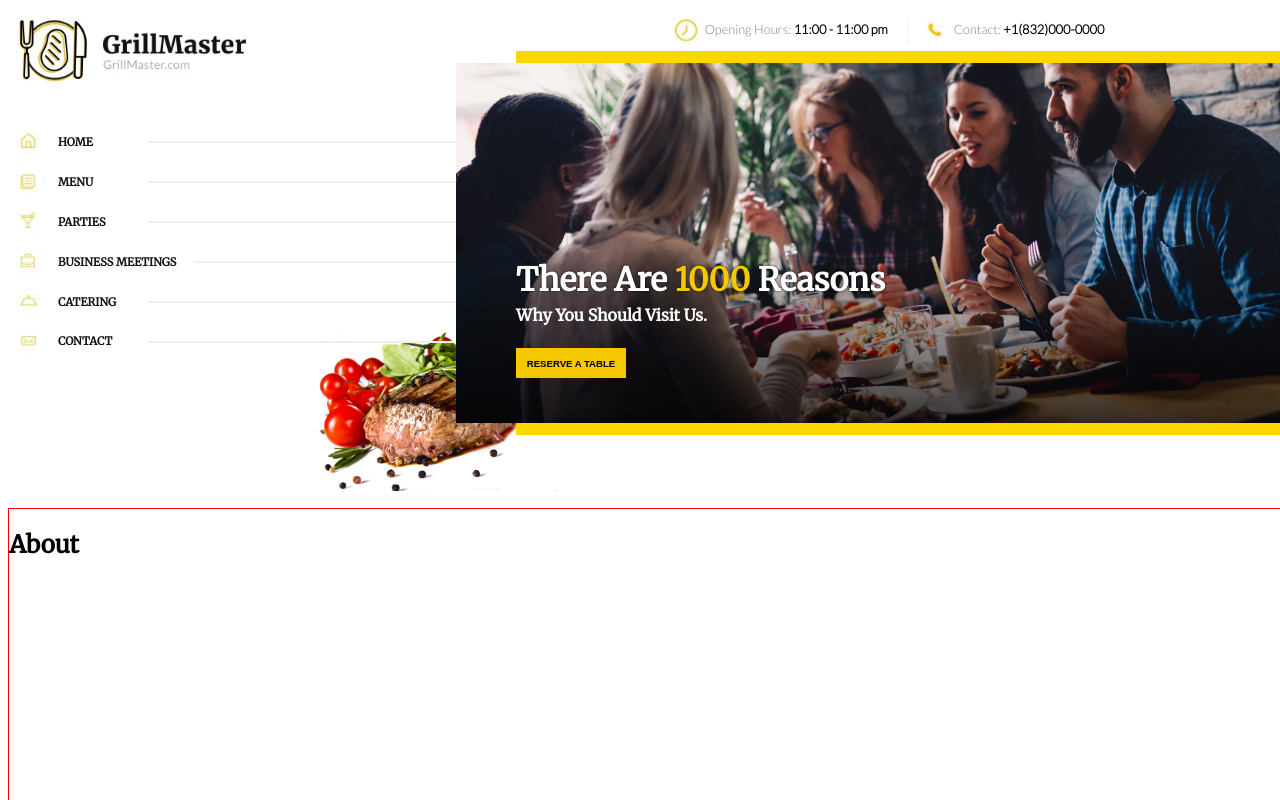
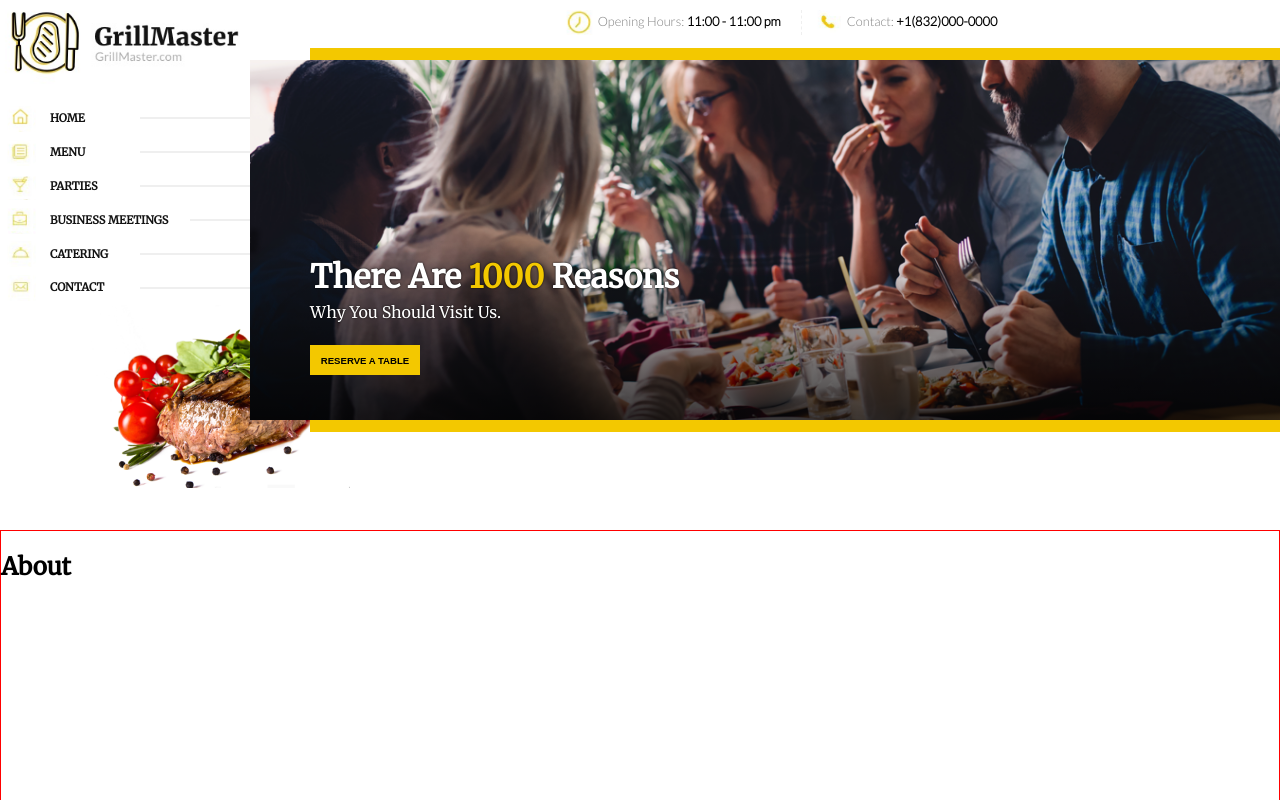
Before and after one commit to safiyc/restaurant, a React (Create React App) app in the folder frontend/: page / in a window 1280 px wide. Shown: the top 800 px of the page. Built offline with nearby package versions, Linux system fonts and the light colour scheme.

Commit message:
More work on Header

```diff
--- /dev/null
+++ b/frontend/src/components/Button.js
@@ -0,0 +1,37 @@
+import React from 'react';
+import styled from 'styled-components';
+import { color } from '../util';
+
+const Btn = styled.button`
+  /* position: absolute;
+  top: 285px;
+  left: 60px;
+  z-index: 10; */
+
+  background-color: ${color.yellow};
+  border: none;
+  width: 110px;
+  height: 30px;
+  text-transform: uppercase;
+  font-size: .6rem;
+  font-weight: 600;
+
+  /* @media (max-width: 600px) {
+    left: 0;
+    right: 0;
+    margin-left: auto;
+    margin-right: auto;
+  } */
+
+  &:hover {
+    color: white;
+  }
+`;
+
+const Button = () => {
+  return (
+    <Btn>Reserve A Table</Btn>
+  )
+};
+
+export default Button;
--- a/frontend/src/components/Footer.js
+++ b/frontend/src/components/Footer.js
@@ -9,7 +9,7 @@ const StyledFooter = styled.footer`
 
   background: ${color.black};
   color: ${color.gray};
-  width: 100vw;
+  width: 100%;
 
   ${above.med`
     grid-template-columns: 20vw 20vw 30vw 30vw;
--- a/frontend/src/components/Header.js
+++ b/frontend/src/components/Header.js
@@ -1,6 +1,8 @@
 import React from 'react';
 import styled from 'styled-components';
+// import Button from './Button';
 import logo from '../asset/img/logo.PNG';
+import menuExpandIcon from '../asset/img/menu_expand.png';
 import homeIcon from '../asset/img/home_icon.PNG';
 import menuIcon from '../asset/img/menu_icon.png';
 import partiesIcon from '../asset/img/parties_icon.png';
@@ -12,33 +14,29 @@ import phoneIcon from '../asset/img/phone_icon.png';
 import peopleDining from '../asset/img/people_dining.png';
 import imgBehind from '../asset/img/img_behind.png';
 
-import { color } from '../util'
+import { color } from '../util';
 
+// #region HeaderContainer
 const HeaderContainer = styled.div`
-  display: flex;
   width: 100%;
   height: 500px;
   font-size: 16px;
+  display: grid;
+  grid-template-rows: 100px auto;
+  grid-template-columns: 250px auto; // 250px auto
+  grid-auto-flow: column;
+  margin-bottom: 30px;
+
+  @media (max-width: 600px) {
+    grid-template-columns: auto auto auto;
+    grid-template-areas:
+    "logo hoursphone navsection"
+    "imgscontainer imgscontainer imgscontainer";
+  }
 `;
+// #endregion
 
-const LeftContent = styled.div`
-  width: 35%;
-  min-width: 250px;
-
-  // helper
-  // border: 1px dotted ${color.yellow};
-  // background-color: rgba(0,0,0,.25);
-`;
-
-const RightContent = styled.div`
-  width: 65%;
-
-  /*
-  helper
-  border: 1px dotted black;
-  */
-`;
-
+// #region Logo
 const Logo = styled.div`
   background-image: url(${logo});
   background-size: contain;
@@ -46,19 +44,165 @@ const Logo = styled.div`
   width: 250px;
   height: 100px;
   margin-left: 0;
+  order: 1;
 
-  // helper
-  // border: 1px dashed red;
+  @media (max-width: 600px) {
+    width: 150px;
+    grid-area: logo;
+  }
+`;
+// #endregion
+
+// #region HoursPhone
+const HoursPhone = styled.ul`
+  display: flex;
+  justify-content: center;
+  list-style: none;
+  margin: 10px 0 25px;
+  font-size: .8rem;
+  color: grey;
+  height: 25px;
+  order: 3;
+
+  @media (max-width: 600px) {
+    grid-area: hoursphone;
+    order: 2;
+    flex-direction: column;
+    width: 125px;
+    padding-left: 0;
+    margin-top: 15px;
+    justify-self: center;
+  }
 `;
 
-const NavSection = styled.ul`
-  list-style: none;
+const HoursPhoneList = styled.li`
+  white-space: nowrap;
+  padding: 0 20px 0 12px;
+  position: relative;
 
-  // test
-  padding-left: 5px;
+  & > .hrs_contact_number {
+    color: black;
+    font-weight: 600;
+  }
+
+  @media (max-width: 600px){
+    padding: 0;
+
+    & > .hrs_contact_label {
+      display: none;
+    }
+
+    & > .hrs_contact_number {
+      position: absolute;
+      right: 0;
+      color: grey;
+    }
+  }
+
+  &:not(last-child):first-child {
+    border-right: 1px dashed #efefef;
+
+    @media (max-width: 600px){
+      border-right: none;
+      padding-right: 10px;
+    }
+  }
 `;
 
-const LinksList = styled.li`
+const HoursPhoneIcons = styled.div`
+  width: 28px;
+  height: 25px;
+  background-size: contain;
+  background-repeat: no-repeat;
+  display: inline-block;
+  vertical-align: middle;
+  margin-right: 5px;
+
+  @media (max-width: 600px){
+    width: 20px;
+  }
+`;
+
+const HoursIcon = styled(HoursPhoneIcons)`
+  background-image: url(${hoursIcon});
+
+  @media (max-width: 600px){
+    width: 18px;
+  }
+`;
+
+const PhoneIcon = styled(HoursPhoneIcons)`
+  background-image: url(${phoneIcon});
+
+  @media (max-width: 600px){
+    width: 23px;
+    margin-left: -4px;
+  }
+`;
+// #endregion
+
+// #region NavSection
+const NavSection = styled.div`
+  list-style: none;
+  padding-left: 5px;
+  order: 2;
+
+  /* max-width: 300px;
+  min-width: 250px; */
+
+  @media (max-width: 600px) {
+    grid-area: navsection;
+    justify-self: end;
+    order: 3;
+    width: 40px;
+    margin: 10px 10px 0 0;
+    position: relative;
+    display: inline-block;
+
+    &:hover div {
+      display: block;
+    }
+
+    &:hover span {
+      border: 3px solid black;
+    }
+  }
+`;
+
+const NavLinks = styled.div`
+  @media (max-width: 600px) {
+    display: none;
+    position: absolute;
+    right: -10px;
+    width: 130px;
+    background-color: rgba(255,255,255,.75);
+    box-shadow: 0 0 2px 0 rgba(0,0,0,.5);
+    z-index: 100;
+
+    & div {
+      display: block;
+    }
+
+    & div:hover {
+      color: ${color.yellow};
+    }
+  }
+`;
+
+const MenuExpandIcon = styled.span`
+  display: none;
+
+  @media (max-width: 600px) {
+    display: inline-block;
+    width: 40px;
+    height: 29px;
+    background-image: url(${menuExpandIcon});
+    background-size: contain;
+    background-repeat: no-repeat;
+  }
+`;
+
+const LinksList = styled.div`
   margin: 3px 0;
   text-transform: uppercase;
   font-size: .7rem;
@@ -69,13 +213,16 @@ const LinksList = styled.li`
   align-items: center;
 
   & > h4 {
-    min-width: ${props => props.widthBM ? '180px' : '135px'};
-    margin: 3px 0;
+    min-width: ${props => props.widthBM ? '185px' : '135px'};
+    margin: 0;
+
+    @media (max-width: 600px) {
+      min-width: unset;
+      text-align: center;
+    }
   }
 
-  // TODO: please change 'a' to 'Link'
   & > h4 > a {
-    color: black;
     color: ${color.black};
     text-decoration: none;
   }
@@ -92,12 +239,20 @@ const NavIcons = styled.span`
   vertical-align: middle;
   margin-right: 12px;
   transform: scale(.85);
+
+  @media (max-width: 600px) {
+    display: none;
+  }
 `;
 
 const HR = styled.hr`
   width: 100%;
   height: 1px;
   border: .005rem solid #efefef;
+
+  @media (max-width: 600px) {
+    display: none;
+  }
 `;
 
 const HomeIcon = styled(NavIcons)`
@@ -123,52 +278,21 @@ const CateringIcon = styled(NavIcons)`
 const ContactIcon = styled(NavIcons)`
   background-image: url(${contactIcon});
 `;
+// #endregion
 
-const HoursPhone = styled.ul`
-  display: flex;
-  justify-content: center;
-  list-style: none;
-  margin: 10px 0 20px;
-  font-size: .8rem;
-  color: grey;
-`;
-
-const HoursPhoneList = styled.li`
-  white-space: nowrap;
-  padding: 0 20px 0 12px;
-
-  &:not(last-child):first-child {
-    border-right: 1px dashed #efefef;
-  }
-
-  & > span {
-    color: black;
-    font-weight: 600;
-  }
-`;
-
-const HoursPhoneIcons = styled.span`
-  width: 28px;
-  height: 25px;
-  background-size: contain;
-  background-repeat: no-repeat;
-  display: inline-block;
-  vertical-align: middle;
-  margin-right: 5px;
-`;
-
-const HoursIcon = styled(HoursPhoneIcons)`
-  background-image: url(${hoursIcon});
-`;
-
-const PhoneIcon = styled(HoursPhoneIcons)`
-  background-image: url(${phoneIcon});
-`;
-
+// #region ImgContainer
 const ImgsContainer = styled.div`
   position: relative;
   width: 100%;
   height: 360px;
+  margin-top: -40px;
+  order: 4;
+
+  @media (max-width: 600px) {
+    grid-area: imgscontainer;
+    margin-top: -30px;
+    text-align: center;
+  }
 `;
 
 const Button = styled.button`
@@ -185,8 +309,15 @@ const Button = styled.button`
   font-size: .6rem;
   font-weight: 600;
 
+  @media (max-width: 600px) {
+    left: 0;
+    right: 0;
+    margin-left: auto;
+    margin-right: auto;
+  }
+
   &:hover {
-    border: 2px solid white;
+    color: white;
   }
 `;
 
@@ -195,10 +326,10 @@ const ImgText = styled.h2`
   top: 170px;
   left: 60px;
   z-index: 10;
-
   color: white;
   font-size: 2rem;
   text-shadow: 0 0 2px black;
+  font-weight: 600;
 
   & > .txt_gold {
     color: ${color.yellow};
@@ -206,9 +337,17 @@ const ImgText = styled.h2`
 
   & > .txt_sub {
     font-size: 1rem;
-    text-shadow: none;
     display: block;
     margin-top: 5px;
+    font-weight: 100;
+  }
+
+  @media (max-width: 600px) {
+    left: 0;
+    right: 0;
+    margin-left: auto;
+    margin-right: auto;
+    font-size: 1.8rem !important;
   }
 `;
 
@@ -240,7 +379,11 @@ const ImgBg = styled.div`
   width: calc(100% - 60px);
   height: 384px;
   z-index: -1;
-  background-color: gold;
+  background-color: ${color.yellow};
+
+  @media (max-width: 600px) {
+    width: 100%;
+  }
 `;
 
 const ImgBehind = styled.img`
@@ -251,28 +394,31 @@ const ImgBehind = styled.img`
   z-index: -5;
   object-fit: cover;
   object-position: center;
+
+  @media (max-width: 600px) {
+    display: none;
+  }
 `;
+// #endregion
 
 const Header = () => {
   return (
     <HeaderContainer>
-      <LeftContent>
       <Logo />
       <NavSection>
-          <LinksList>
-            <h4>
-              <HomeIcon /><a href="www.placeholder.com">Home</a></h4><HR /></LinksList>
+        <MenuExpandIcon />
+        <NavLinks>
+          <LinksList><h4><HomeIcon /><a href="www.placeholder.com">Home</a></h4><HR /></LinksList>
           <LinksList><h4><MenuIcon /><a href="www.placeholder.com">Menu</a></h4><HR /></LinksList>
           <LinksList><h4><PartiesIcon /><a href="www.placeholder.com">Parties</a></h4><HR /></LinksList>
           <LinksList widthBM><h4><BusinessIcon /><a href="www.placeholder.com">Business Meetings</a></h4><HR /></LinksList>
           <LinksList><h4><CateringIcon /><a href="www.placeholder.com">Catering</a></h4><HR /></LinksList>
           <LinksList><h4><ContactIcon /><a href="www.placeholder.com">Contact</a></h4><HR /></LinksList>
+        </NavLinks>
       </NavSection>
-      </LeftContent>
-      <RightContent>
       <HoursPhone>
-          <HoursPhoneList><HoursIcon />Opening Hours: <span>11:00 - 11:00 pm</span></HoursPhoneList>
-          <HoursPhoneList><PhoneIcon />Contact: <span>+1(832)000-0000</span></HoursPhoneList>
+        <HoursPhoneList><HoursIcon /><span className="hrs_contact_label">Opening Hours: </span><span className="hrs_contact_number">11:00 - 11:00 pm</span></HoursPhoneList>
+        <HoursPhoneList><PhoneIcon /><span className="hrs_contact_label">Contact: </span><span className="hrs_contact_number">+1(832)000-0000</span></HoursPhoneList>
       </HoursPhone>
       <ImgsContainer>
         <ImgGradient />
@@ -286,7 +432,6 @@ const Header = () => {
         <ImgBg />
         <ImgBehind src={imgBehind} />
       </ImgsContainer>
-      </RightContent>
     </HeaderContainer>
   );
 }
--- a/frontend/src/components/Layout.js
+++ b/frontend/src/components/Layout.js
@@ -4,10 +4,19 @@ import styled from 'styled-components';
 import Header from './Header';
 import Footer from './Footer';
 
+import { above } from '../util';  // test
+
 const Wrapper = styled.div`
-  display: grid;
-  // grid-template-columns: 1.5rem auto 1.5rem;
-`
+  /* display: grid;
+  grid-template-columns: 1.5rem auto 1.5rem; */
+
+  /* test */
+  /* ${above.med`
+    border: 4px solid yellow;
+  `}
+  border: 2px dashed green; */
+  /* end test */
+`;
 
 export default function Layout(props) {
   return (
--- a/frontend/src/globalStyles.js
+++ b/frontend/src/globalStyles.js
@@ -13,6 +13,13 @@ html {
   font-family: 'Lato', sans-serif;
 }
 
+/* test */
+body,
+html {
+	margin: 0 auto;
+  height: 100%;
+}
+
 h1, h2, h3, h4, h5, h6 {
   font-family: 'Merriweather', serif;
   }
```
Also changed, not shown: frontend/src/asset/img/menu_expand.png (added), 1 other file (tests, documents, lock files or other folders). Lines whose indentation alone changed are shown as unchanged.
